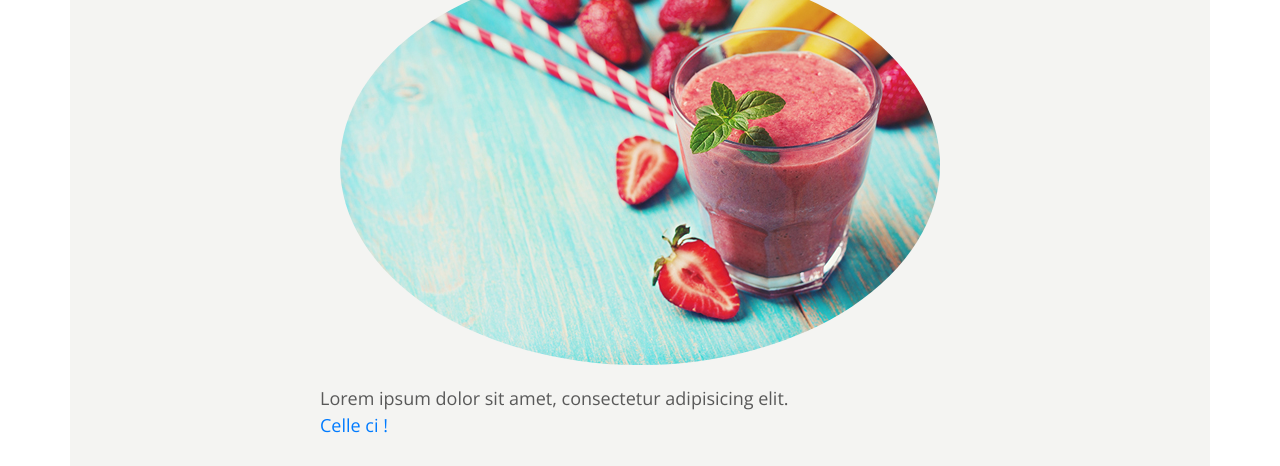
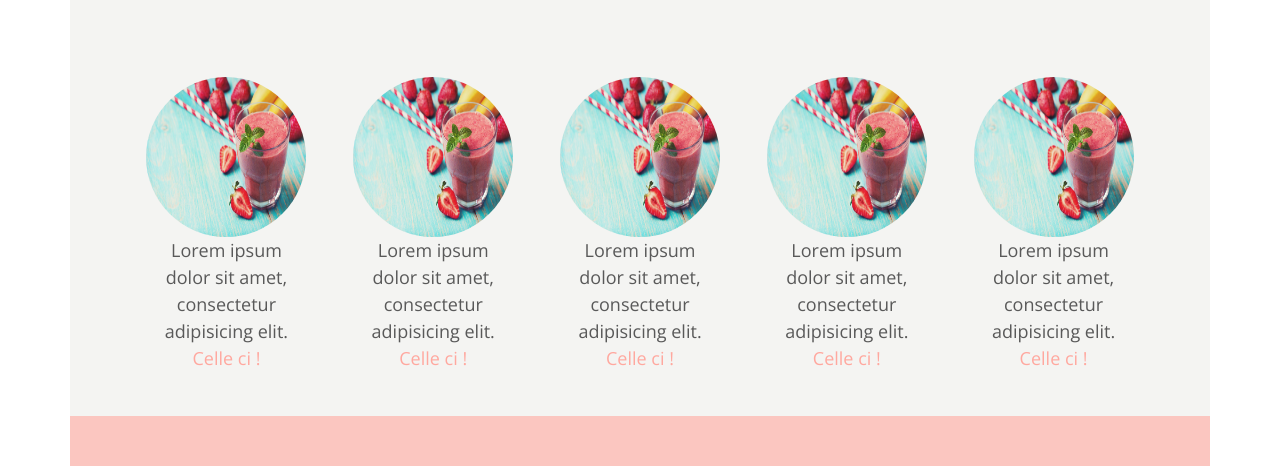
Before and after one commit to thibeauf/smothie, a plain HTML site: page recettes.html in a window 1280 px wide. Shown: the part 607-1073 px from the top of the page. Drawn offline with nearby package versions, Linux system fonts and the light colour scheme; no server answers.

Commit message:
Update style.css

```diff
--- a/style.css
+++ b/style.css
@@ -201,11 +201,6 @@ body {
 .pseudoAvatar{
 	position: relative; top: 100px;
 }
-#fond
-{
-	background-color: #f4f4f2;
-	padding:0 !important;
-}
 
 #demi-main
 {
@@ -230,11 +225,6 @@ main #article1
 	margin-top: 2.5em;
 }
 
-#fond
-{
-	background-color: #f4f4f2;
-	padding:0 !important;
-}
 
 #demi-main
 {
@@ -298,7 +288,7 @@ row{
 .panelUser div{
 	margin: 0 60px;
 }
-.rounded-circle{
+#favorites .rounded-circle{
 	margin: 20px;
 }
 .smooth {
@@ -402,7 +392,11 @@ nav a i
 	background-color:#fbc6c0;
 }
 
-
+#fond
+{
+	background-color: #f4f4f2;
+	padding:0 !important;
+}
  a:hover
  {
 	 text-decoration: none;
@@ -634,7 +628,7 @@ animation: beat .25s infinite alternate;
 
 ul
 {
-	padding:0!important;
+	padding:0;
 }
 
 .img-thumbnail {
@@ -659,3 +653,40 @@ ul
 	padding:1%;
 	border : 1px solid  #ff729a;
 }
+
+
+/*
+=================================================================
+========================recipe===============================
+*/
+
+#allRecipes
+{
+display: flex;
+flex-wrap: wrap;
+}
+
+#allRecipes img
+{
+	width: 160px;
+	height: 160px;
+}
+
+#allRecipes li
+{
+	text-align:center;
+	width: 160px;
+	margin:2%;
+}
+
+#recette
+{
+	margin:5% 0;
+}
+
+#allRecipes li a
+{
+		color: #ffa89f;
+}
+#allRecipes li a:hover {
+color: #ff729a;}
```
